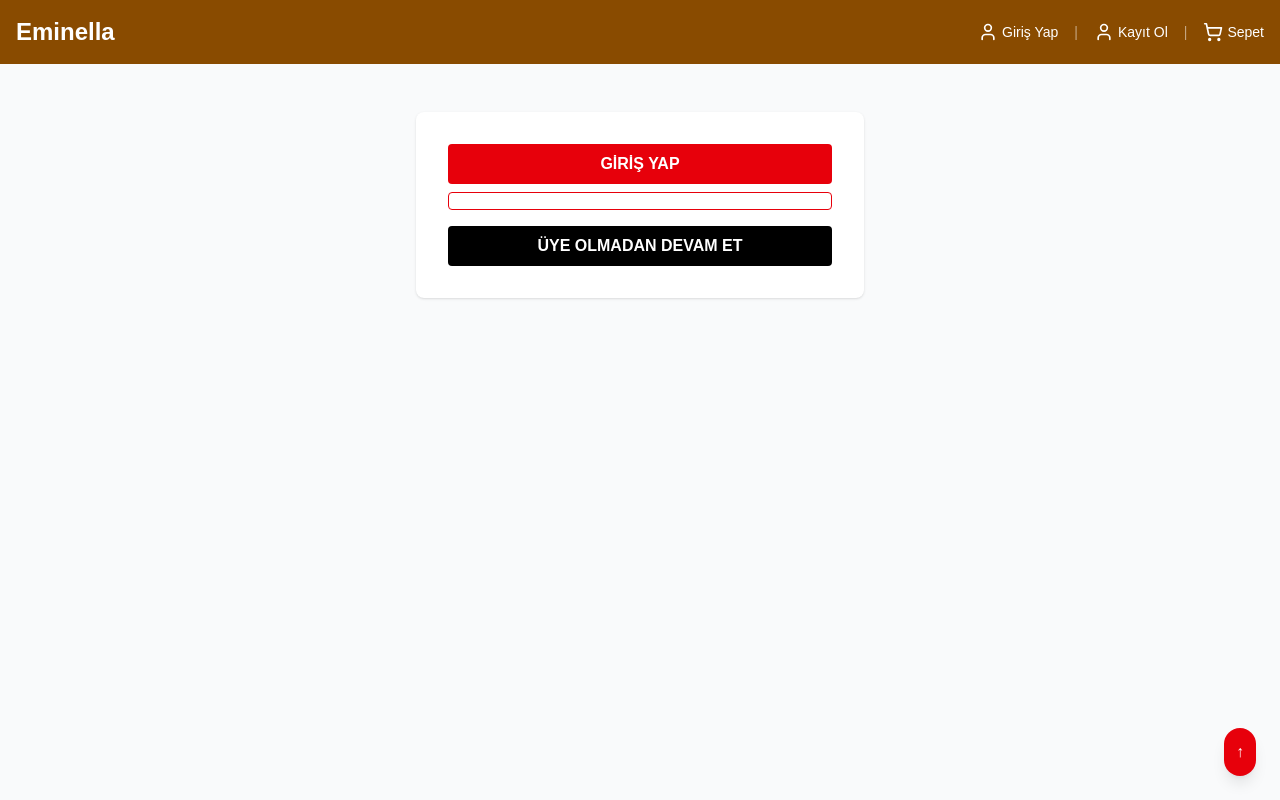
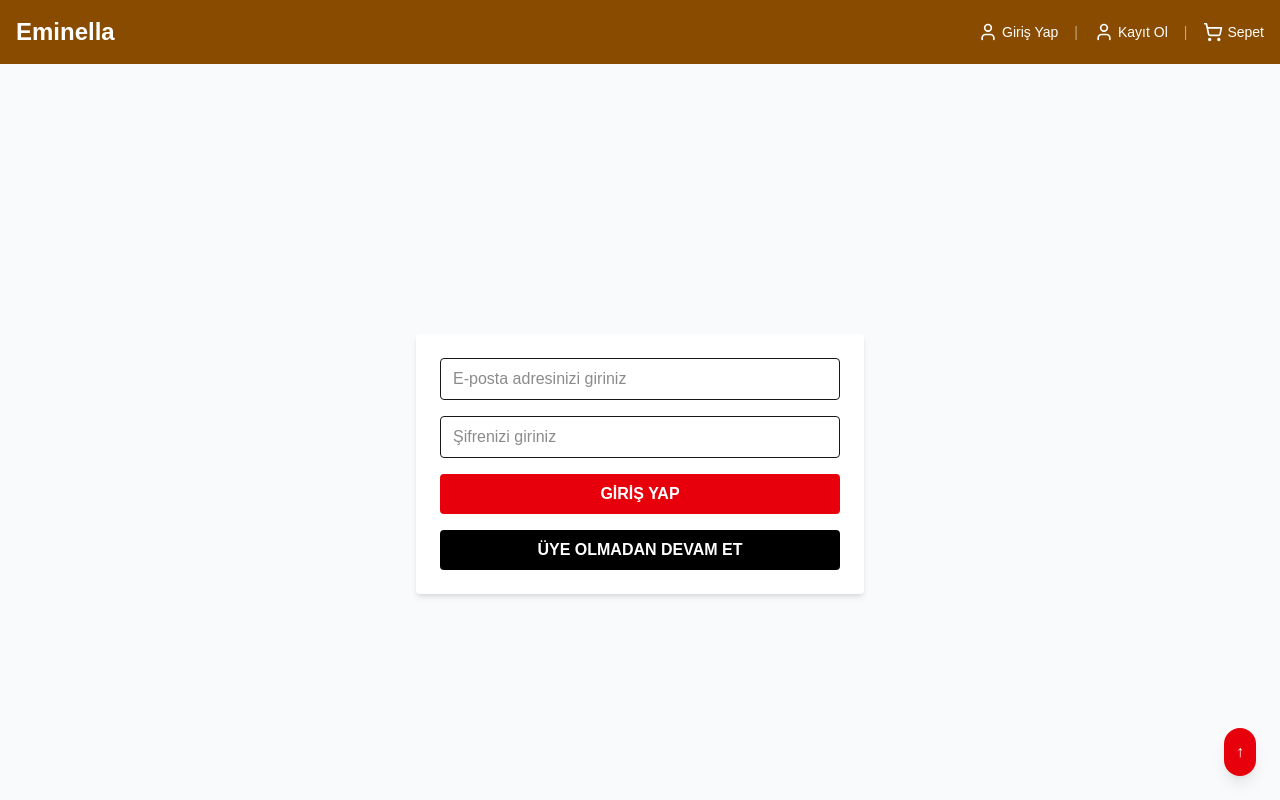
Before and after one commit to eminella/frontend-app, a Next.js app: page /checkout in a window 1280 px wide. Shown: the top 800 px of the page. Built offline with nearby package versions, Linux system fonts and the light colour scheme.

Commit message:
feat: checkout sayfasına üye olmadan devam et butonu eklendi

```diff
--- a/app/checkout/page.tsx
+++ b/app/checkout/page.tsx
@@ -6,21 +6,13 @@ import { useRouter } from 'next/navigation';
 export default function CheckoutPage() {
   const router = useRouter();
 
-  const [tab, setTab] = useState<'login' | 'register'>('login');
   const [email, setEmail] = useState('');
   const [password, setPassword] = useState('');
-  // Diğer state’ler...
 
   const handleLogin = (e: React.FormEvent) => {
     e.preventDefault();
-    // Login işlemleri
+    // TODO: Giriş işlemi
     router.push('/payment');
-  };
-
-  const handleRegister = (e: React.FormEvent) => {
-    e.preventDefault();
-    // Register işlemleri
-    setTab('login');
   };
 
   const handleGuestContinue = () => {
@@ -28,46 +20,38 @@ export default function CheckoutPage() {
   };
 
   return (
-    <div className="min-h-screen bg-gray-50 py-12 px-4 sm:px-6 lg:px-8">
-      <div className="max-w-md w-full mx-auto bg-white p-8 rounded-lg shadow">
-        {/* Sekmeler */}
-        {/* ... */}
-
-        {tab === 'login' ? (
-          <form onSubmit={handleLogin}>
-            {/* Login form */}
+    <div className="min-h-screen flex items-center justify-center bg-gray-50 p-4">
+      <div className="bg-white p-6 rounded shadow-md w-full max-w-md">
+        <form onSubmit={handleLogin} className="space-y-4">
+          <input
+            type="email"
+            required
+            placeholder="E-posta adresinizi giriniz"
+            value={email}
+            onChange={e => setEmail(e.target.value)}
+            className="w-full px-3 py-2 border rounded"
+          />
+          <input
+            type="password"
+            required
+            placeholder="Şifrenizi giriniz"
+            value={password}
+            onChange={e => setPassword(e.target.value)}
+            className="w-full px-3 py-2 border rounded"
+          />
           <button
             type="submit"
-              className="w-full bg-red-600 hover:bg-red-700 text-white py-2 rounded font-semibold mb-2 transition"
+            className="w-full bg-red-600 text-white py-2 rounded font-semibold hover:bg-red-700 transition"
           >
             GİRİŞ YAP
           </button>
+        </form>
         <button
-              type="button"
-              onClick={() => window.alert('Google OAuth entegrasyonu…')}
-              className="w-full border border-red-600 text-red-600 py-2 rounded font-semibold transition flex items-center justify-center mb-4"
-            >
-              {/* Google butonu */}
-            </button>
-            <button
-              type="button"
           onClick={handleGuestContinue}
-              className="w-full bg-black text-white py-2 rounded font-semibold transition"
+          className="w-full mt-4 bg-black text-white py-2 rounded font-semibold hover:bg-gray-900 transition"
         >
           ÜYE OLMADAN DEVAM ET
         </button>
-          </form>
-        ) : (
-          <form onSubmit={handleRegister}>
-            {/* Register form */}
-            <button
-              type="submit"
-              className="w-full bg-red-600 hover:bg-red-700 text-white py-2 rounded font-semibold transition"
-            >
-              KAYIT OL
-            </button>
-          </form>
-        )}
       </div>
     </div>
   );
```
Lines whose indentation alone changed are shown as unchanged.
